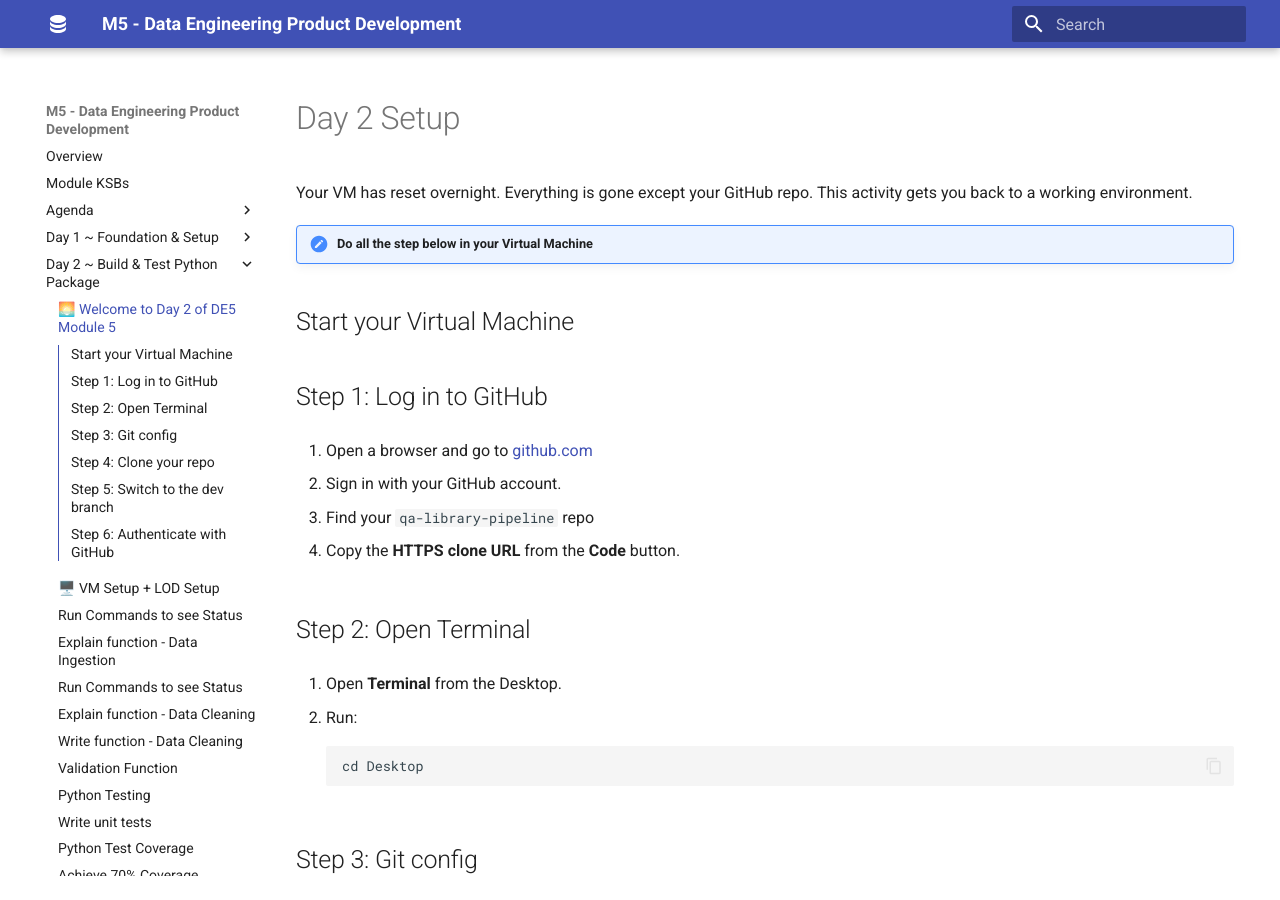
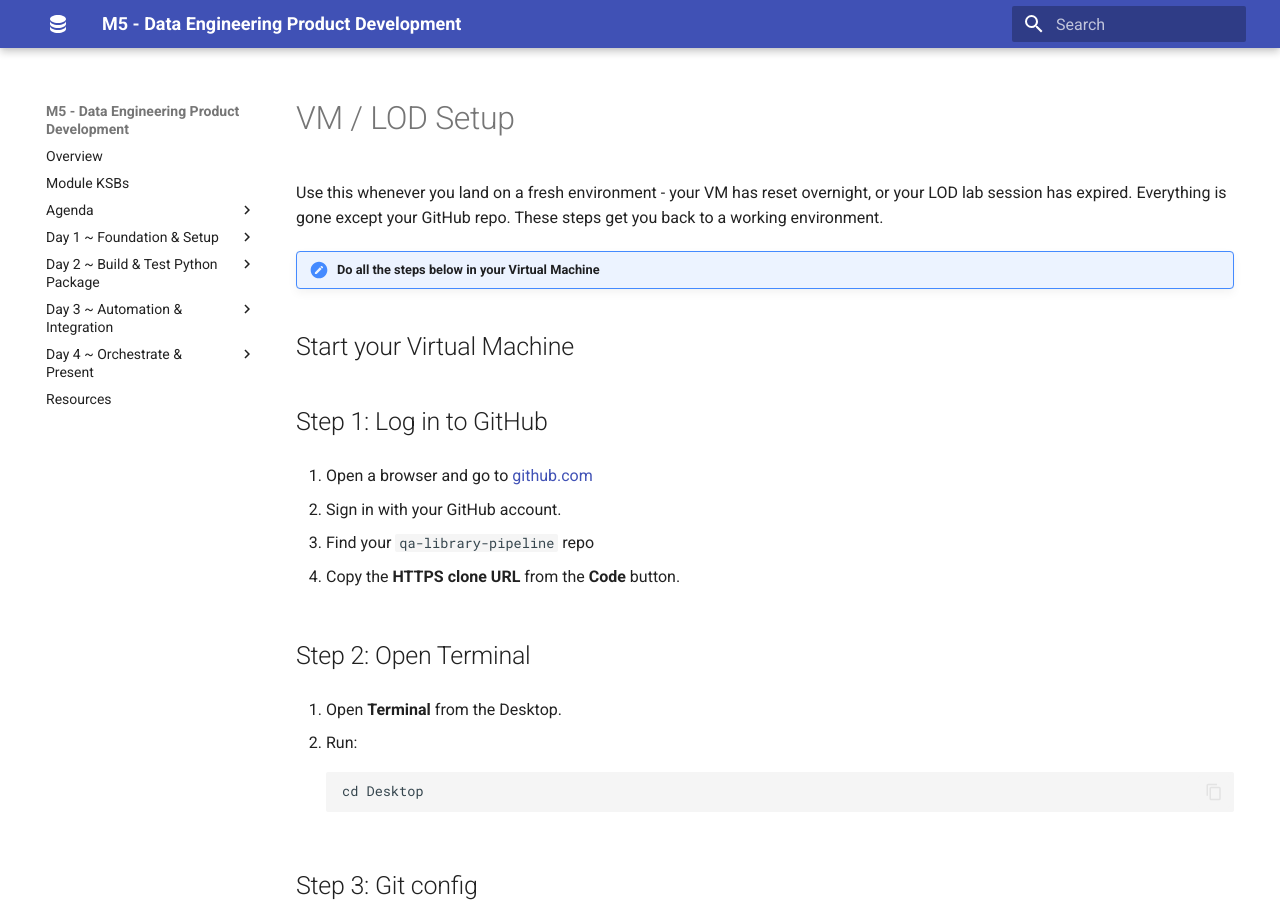
Before and after one commit to qaalabs/DE5M5, an MkDocs documentation site: the page built from docs/labs/lod-setup.md, in a window 1280 px wide and 900 px high. Built offline with MkDocs 1.6.1 and Material for MkDocs 9.7.7, drawn with Linux system fonts in a browser that asks for light colours.

```diff
--- a/docs/labs/21-setup.md
+++ b/docs/labs/lod-setup.md
@@ -1,8 +1,8 @@
-# Day 2 Setup
+# VM / LOD Setup
 
-Your VM has reset overnight. Everything is gone except your GitHub repo. This activity gets you back to a working environment.
+Use this whenever you land on a fresh environment - your VM has reset overnight, or your LOD lab session has expired. Everything is gone except your GitHub repo. These steps get you back to a working environment.
 
-!!! note "Do all the step below in your Virtual Machine"
+!!! note "Do all the steps below in your Virtual Machine"
 
 ## Start your Virtual Machine
 
```
Also changed, not shown: docs/labs/40-setup.md (deleted, +0 -67 lines), docs/labs/43-mkdocs-site.md (+2 -2 lines), tutor/DE5M5D1/vmsetup.md (+1 -1 lines), tutor/DE5M5D2/vmsetup.md (+1 -1 lines).
